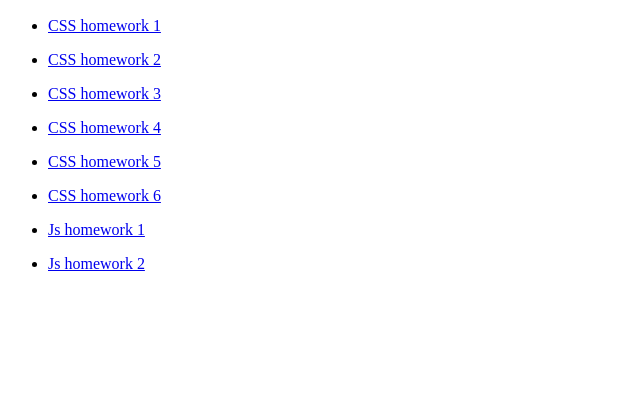
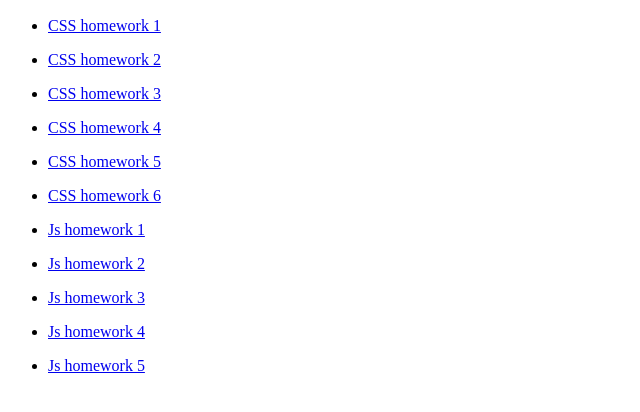
Before and after one commit to Kirill1973/level-up-homeworks, a website: page index.html in a window 1280 px wide. Shown: the part 110-522 px from the top of the page, without its empty margins (0-640 px from the left). Drawn offline with Linux system fonts and the light colour scheme; files that its build step writes are made by us from their sources; files whose address does not match are found by name.

Commit message:
homework-5

```diff
--- a/index.html
+++ b/index.html
@@ -53,6 +53,21 @@
             <a href="js/homework-2">Js homework 2</a>
           </p>
         </li>
+        <li>
+          <p>
+            <a href="js/homework-3">Js homework 3</a>
+          </p>
+        </li>
+        <li>
+          <p>
+            <a href="js/homework-4">Js homework 4</a>
+          </p>
+        </li>
+        <li>
+          <p>
+            <a href="js/homework-5">Js homework 5</a>
+          </p>
+        </li>
       </ul>
     </div>
 
```
